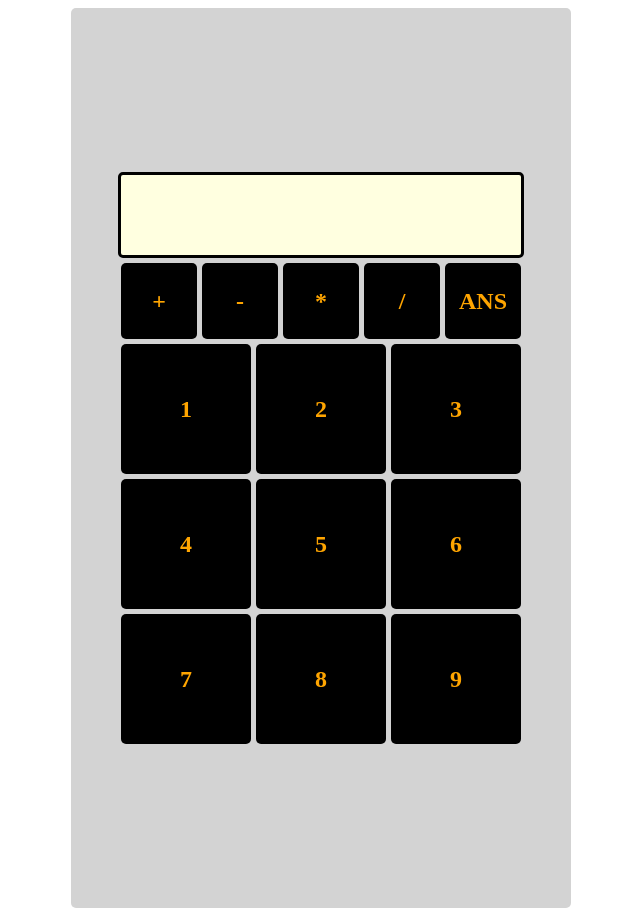
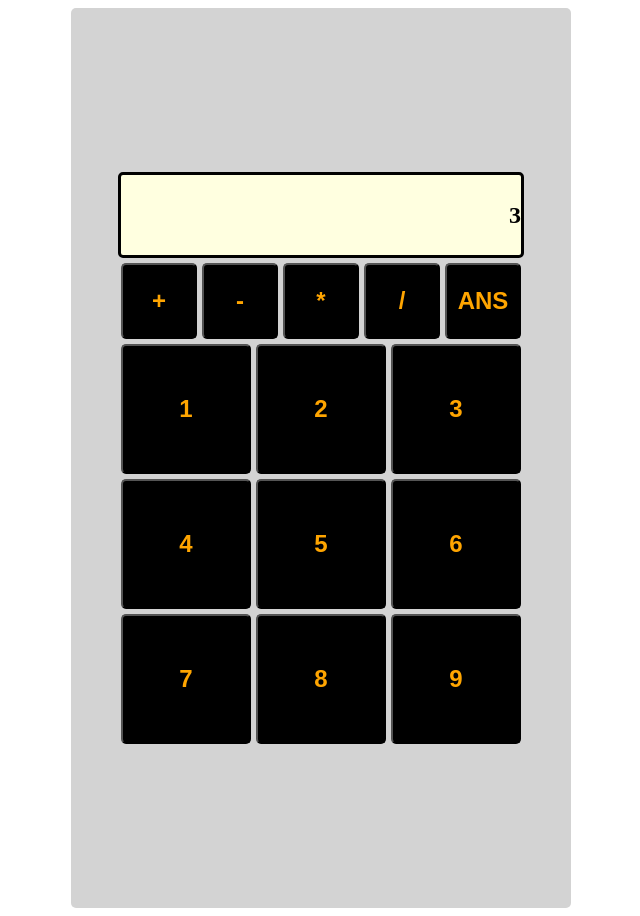
Before and after one commit to arnavkato/calculator, a plain HTML site: page index.html in a window 1280 px wide. Shown: the whole page, without its empty margins (319-959 px from the left). Drawn offline with Linux system fonts and the light colour scheme.

Commit message:
variable for display

```diff
--- a/index.html
+++ b/index.html
@@ -12,27 +12,27 @@
 
         </div>
         <div class="operators">
-            <div class=" operator add">+</div>
-            <div class="operator subtract">-</div>
-            <div class="operator multiply">*</div>
-            <div class="operator divide">/</div>
-            <div class="operator answer">ANS</div>
+            <button class=" operator add">+</button>
+            <button class="operator subtract">-</button>
+            <button class="operator multiply">*</button>
+            <button class="operator divide">/</button>
+            <button class="operator answer">ANS</button>
         </div>
         <div class="numbers">
             <div class="row">
-                <div class="number one">1</div>
-                <div class="number two">2</div>
-                <div class="number three">3</div>
+                <button class="number one">1</button>
+                <button class="number two">2</button>
+                <button class="number three">3</button>
             </div>
             <div class="row">
-                <div class="number four">4</div>
-                <div class="number five">5</div>
-                <div class="number six">6</div>
+                <button class="number four">4</button>
+                <button class="number five">5</button>
+                <button class="number six">6</button>
             </div>
             <div class="row">
-                <div class="number seven">7</div>
-                <div class="number eight">8</div>
-                <div class="number nine">9</div>
+                <button class="number seven">7</button>
+                <button class="number eight">8</button>
+                <button class="number nine">9</button>
             </div>
         </div>
     </div>
--- a/script.js
+++ b/script.js
@@ -27,6 +27,9 @@ function operate(num1, num2, operator) {
     }
 }
 
+function updateDisplay(input) {
+    display.textContent = `${input}`;
+}
 
 
 
@@ -43,10 +46,9 @@ function operate(num1, num2, operator) {
 
 
 
+const display = document.querySelector(".display");
 
-
-
-
+updateDisplay("3");
 
 
 
--- a/styles.css
+++ b/styles.css
@@ -19,10 +19,12 @@
     display: flex;
     width: 80%;
     height: 10vh;
-    justify-content: center;
+    justify-content: flex-end;
     align-items: center;
     border: solid;
     background-color: lightyellow;
+    font-size: x-large;
+    font-weight: bold;
 }
 
 .operators {
```
